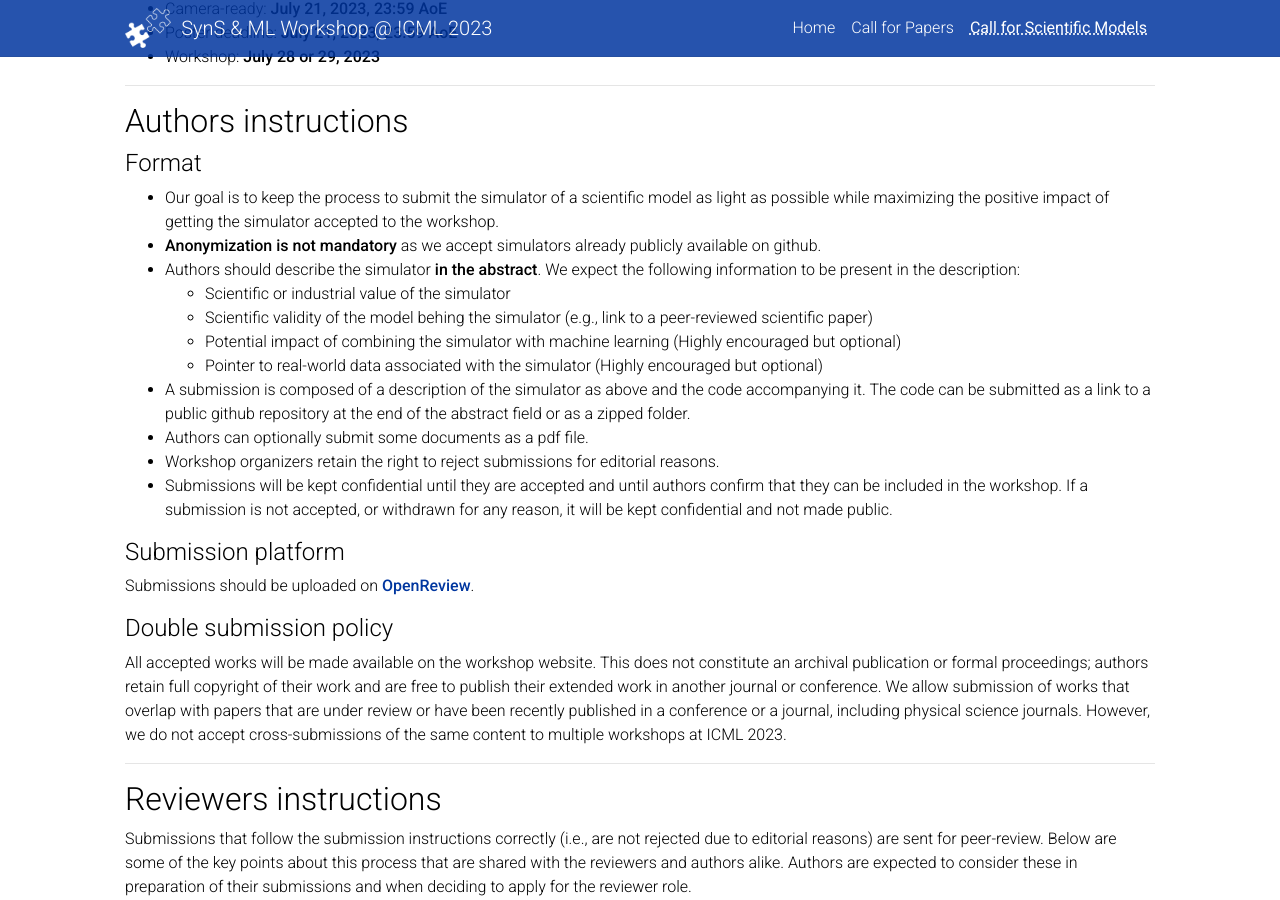
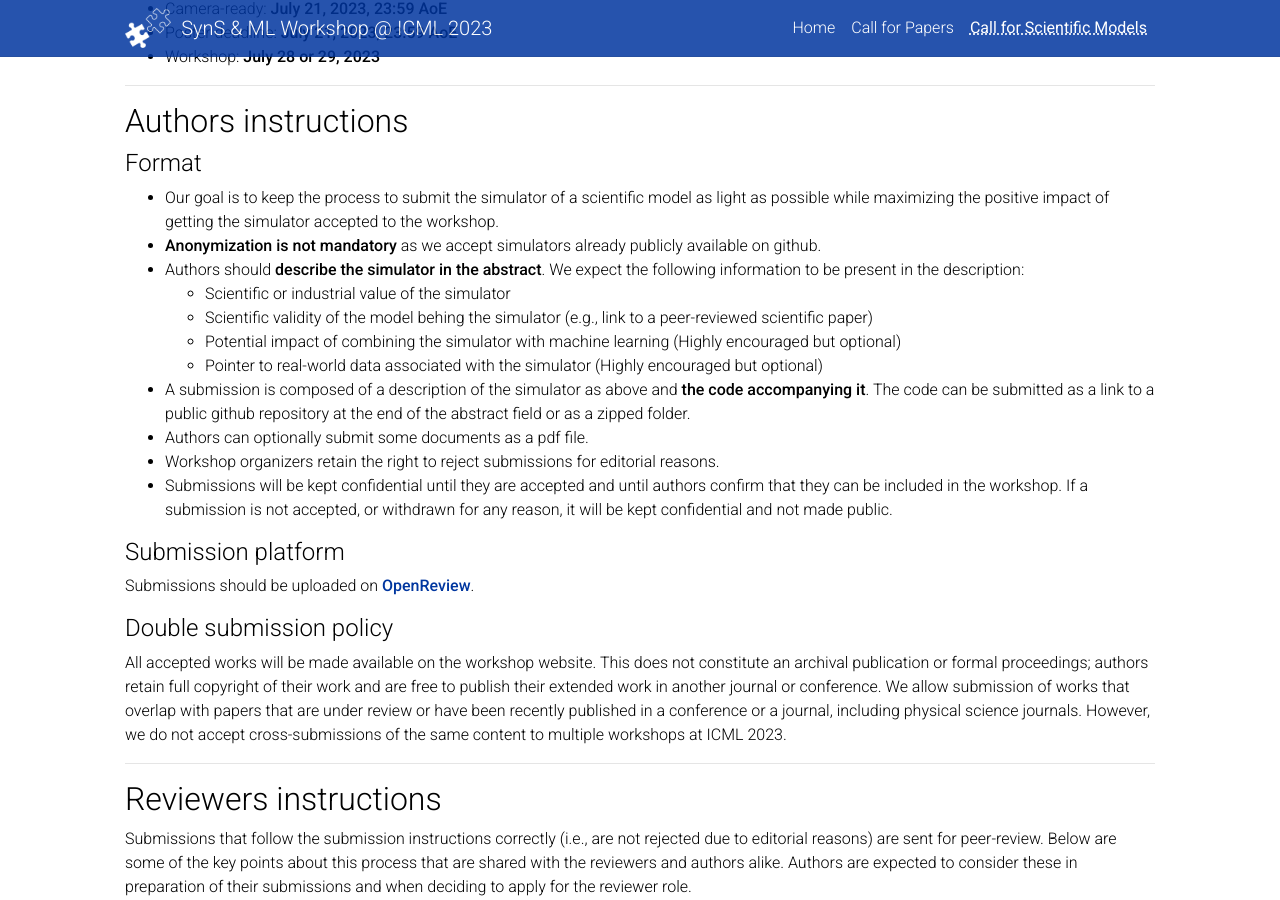
Before and after one commit to syns-ml/2023, a Jekyll site: the page built from _pages/cfsm.md, in a window 1280 px wide and 900 px high, scrolled down 1097 px. Built offline with Jekyll 4.4.1, drawn with Linux system fonts in a browser that asks for light colours; a style sheet for code colours, icons or effects is not loaded.

```diff
--- a/_pages/cfsm.md
+++ b/_pages/cfsm.md
@@ -39,12 +39,12 @@ Accepted scientific models shall preferably be presented as posters during the w
 #### Format
 - Our goal is to keep the process to submit the simulator of a scientific model as light as possible while maximizing the positive impact of getting the simulator accepted to the workshop.
 - **Anonymization is not mandatory** as we accept simulators already publicly available on github.
-- Authors should describe the simulator **in the abstract**. We expect the following information to be present in the description:
+- Authors should **describe the simulator in the abstract**. We expect the following information to be present in the description:
     - Scientific or industrial value of the simulator
     - Scientific validity of the model behing the simulator (e.g., link to a peer-reviewed scientific paper)
     - Potential impact of combining the simulator with machine learning (Highly encouraged but optional)
     - Pointer to real-world data associated with the simulator (Highly encouraged but optional)
-- A submission is composed of a description of the simulator as above and the code accompanying it. The code can be submitted as a link to a public github repository at the end of the abstract field or as a zipped folder.
+- A submission is composed of a description of the simulator as above and **the code accompanying it**. The code can be submitted as a link to a public github repository at the end of the abstract field or as a zipped folder.
 - Authors can optionally submit some documents as a pdf file.
 - Workshop organizers retain the right to reject submissions for editorial reasons.
 - Submissions will be kept confidential until they are accepted and until authors confirm that they can be included in the workshop. If a submission is not accepted, or withdrawn for any reason, it will be kept confidential and not made public.
```
